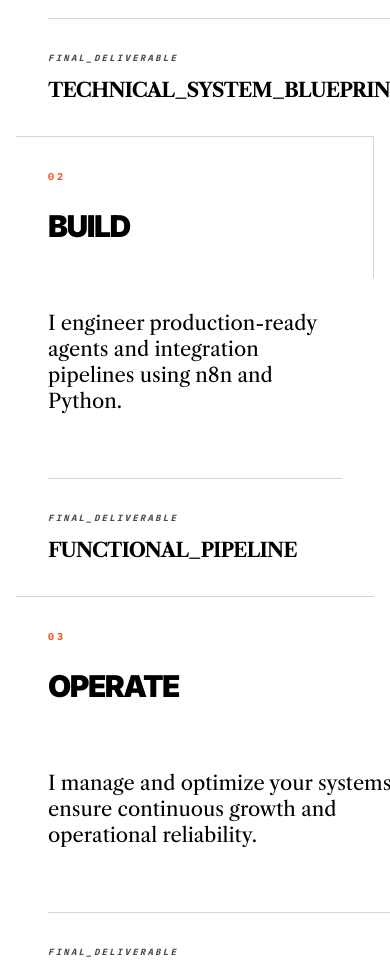
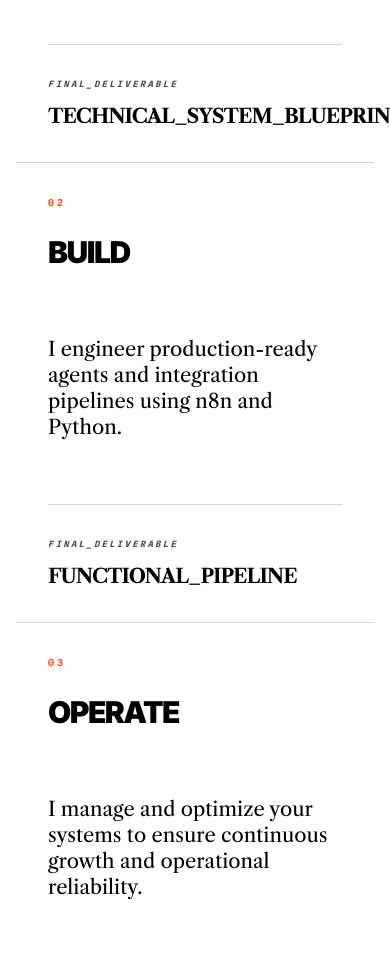
Before and after one commit to GringoChido/untold_works, a React (Vite) app: page / in a window 390 px wide. Shown: the part 1540-2501 px from the top of the page. Built offline with nearby package versions, Linux system fonts and the light colour scheme.

Commit message:
Add files via upload

```diff
--- a/pages/Home.tsx
+++ b/pages/Home.tsx
@@ -74,8 +74,8 @@ const Home: React.FC = () => {
 
           <div className="border-t border-untold-border">
             {[i18n.model.design, i18n.model.build, i18n.model.operate].map((step, idx) => (
-              <div key={idx} className="grid lg:grid-cols-12 gap-0 border-b border-untold-border group hover:bg-untold-beige transition-all duration-700">
-                <div className="lg:col-span-5 p-8 sm:p-12 lg:p-20 border-r border-untold-border">
+              <div key={idx} className="grid grid-cols-1 lg:grid-cols-12 gap-0 border-b border-untold-border group hover:bg-untold-beige transition-all duration-700">
+                <div className="lg:col-span-5 p-8 sm:p-12 lg:p-20 lg:border-r border-untold-border">
                   <span className="font-mono text-[10px] sm:text-[11px] font-bold text-untold-orange mb-6 sm:mb-8 block tracking-[0.3em] sm:tracking-[0.4em] uppercase">{t({en: step.title.en.split(': ')[0], es: step.title.es.split(': ')[0]})}</span>
                   <h3 className="font-sans font-black text-3xl sm:text-4xl lg:text-6xl uppercase tracking-tighter leading-tight group-hover:text-untold-orange transition-colors">
                     {t({ en: step.title.en.split(': ')[1], es: step.title.es.split(': ')[1] })}
@@ -106,7 +106,7 @@ const Home: React.FC = () => {
             <h2 className="font-mono text-[11px] sm:text-[13px] uppercase tracking-[0.5em] sm:tracking-[0.6em] font-bold text-white/40">{t(i18n.servicePillars.title)}</h2>
           </div>
 
-          <div className="grid lg:grid-cols-3 gap-px bg-white/10">
+          <div className="grid grid-cols-1 md:grid-cols-2 lg:grid-cols-3 gap-px bg-white/10">
             {/* Content Systems */}
             <div className="bg-untold-black p-8 sm:p-12 lg:p-16 group hover:bg-white/5 transition-all">
               <div className="mb-8 sm:mb-10">
```
